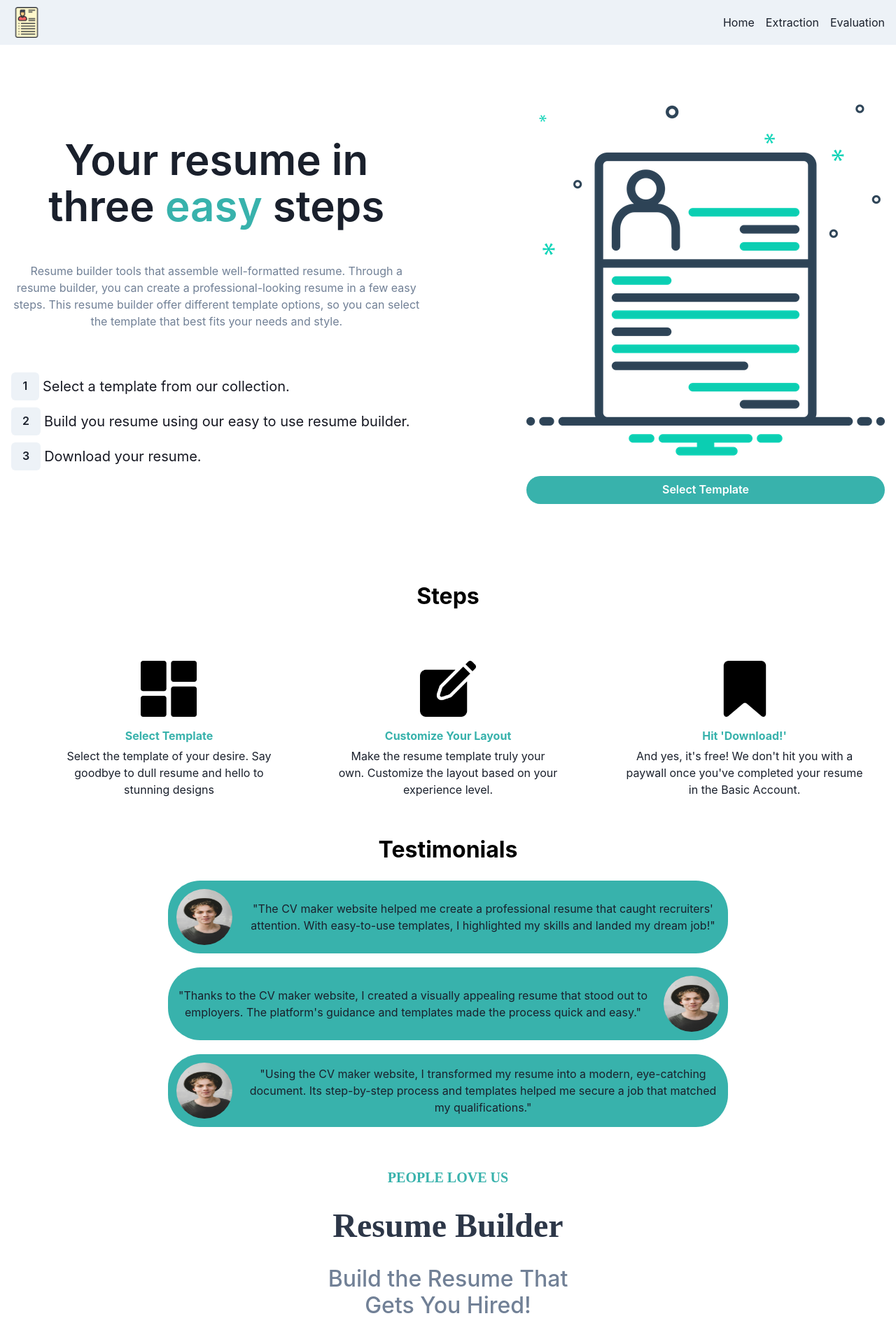
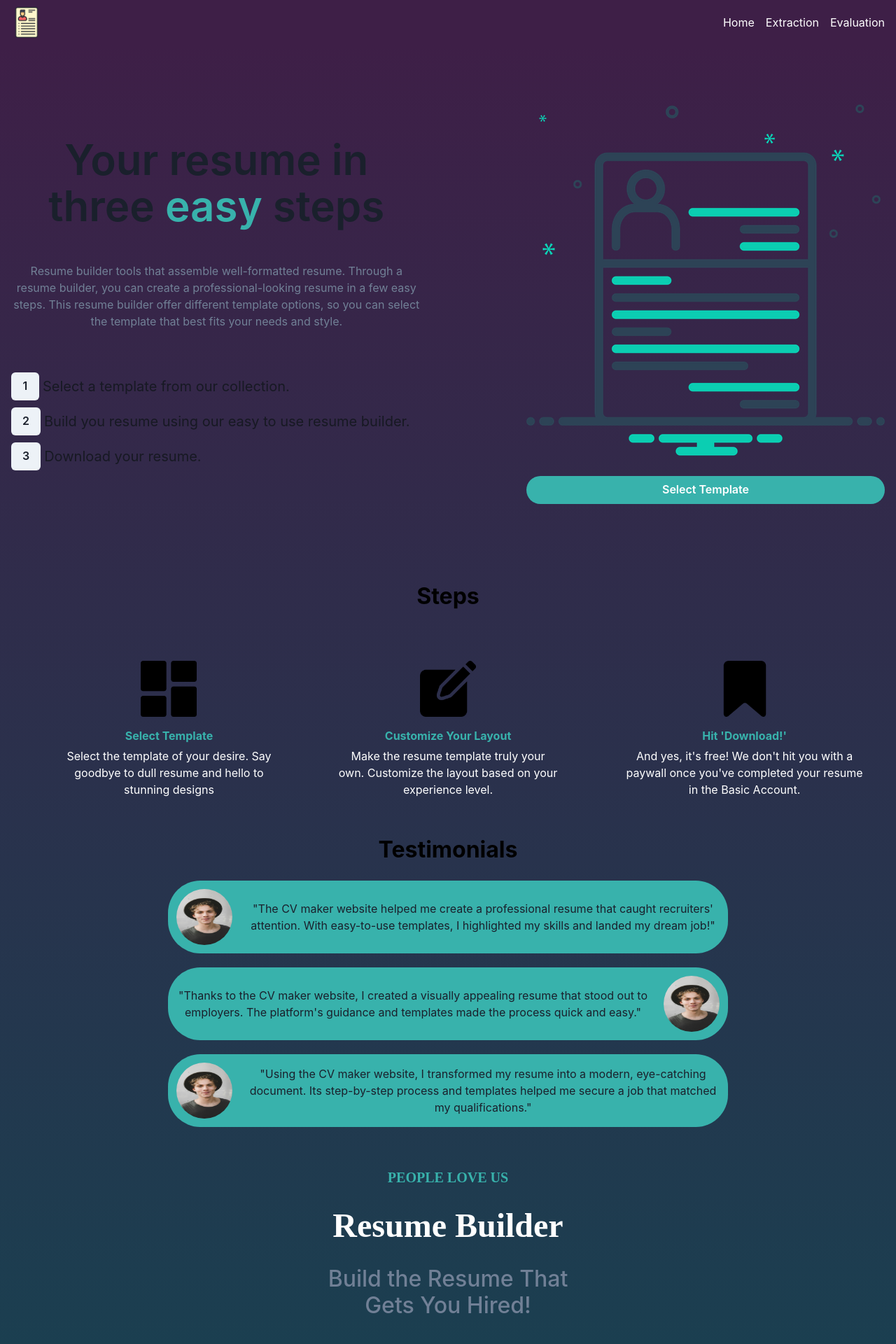
Before and after one commit to IbbyKun/ResumeBuilder, a React (Create React App) app: page /home in a window 1280 px wide. Shown: the top 1920 px of the page at 70% size. Built offline with nearby package versions, Linux system fonts and the light colour scheme.

Commit message:
designUpdate

```diff
--- a/src/App.js
+++ b/src/App.js
@@ -3,7 +3,7 @@ import { Helmet } from 'react-helmet';
 import './App.css';
 import ResumeState from './Context/ResumeState';
 import { Routes, Route } from 'react-router-dom';
-import Home from './Pages/Home/Home';
+import Template from './Pages/Home/Home';
 import Navbar from './Components/Navbar/Navbar';
 import About from './Pages/About/About';
 import Extraction from './Pages/Extraction/extraction';
@@ -13,6 +13,7 @@ import Steps from './Pages/Steps/steps';
 import Testemonials from './Pages/Testemonials/testemonials';
 import Footer from './Components/Footer/Footer';
 import Evaluation from './Pages/Evaluation/evaluation'
+import Main from './MainPage'
 
 function App() {
   return (
@@ -54,10 +55,7 @@ function App() {
             element={
               <>
                 <Navbar />
-                <Home />
-                <Steps />
-                <Testemonials />
-                <About />
+                <Main/>
                 <Footer />
               </>
             }
@@ -69,6 +67,16 @@ function App() {
               <>
                 <Navbar />
                 <Extraction />
+              </>
+            }
+          />
+          <Route
+            exact
+            path="/template"
+            element={
+              <>
+                <Navbar />
+                <Template />
               </>
             }
           />
--- a/src/Components/Footer/Footer.jsx
+++ b/src/Components/Footer/Footer.jsx
@@ -29,7 +29,7 @@ const SocialButton = ({ children, label, href }) => {
 export default function Footer() {
     return (
         <Box
-            bg={useColorModeValue('gray.50', 'gray.900')}
+            bg={'#9B79C6'}
             color={useColorModeValue('gray.700', 'gray.200')}>
             <Container
                 textAlign={'center'}
--- a/src/Components/Intro/Introduction.jsx
+++ b/src/Components/Intro/Introduction.jsx
@@ -1,24 +1,25 @@
-import { Flex, Container, Heading, Stack, Text, Button, Box } from '@chakra-ui/react';
-import './introduction.css';
-import homeLogo from './../../Assets/home-logo.png'
-import { Image } from '@chakra-ui/react'
+import { Flex, Container, Heading, Stack, Text, Button, Box, Image } from '@chakra-ui/react';
 import { useContext } from 'react';
+import { useNavigate } from 'react-router-dom';
+import { Helmet } from 'react-helmet';
 import ResumeContext from '../../Context/ResumeContext';
 import ThemeTemplateData from '../../db/ThemeTemplateData';
-import { Helmet } from 'react-helmet';
+import './introduction.css';
+import homeLogo from './../../Assets/home-logo.png';
 
 export default function Introduction() {
     const { selectBtn, setSelectBtn, setCurrentTheme, showComponent, setShowComponent } = useContext(ResumeContext);
+    const navigate = useNavigate();
 
     const handleSelectTemplate = () => {
-        setSelectBtn(!selectBtn)
-    }
+        setSelectBtn(!selectBtn);
+        navigate('/template'); // Navigate to /template
+    };
 
     const showTheme = (e) => {
-        setShowComponent(!showComponent)
-        setCurrentTheme(e.target.id)
-    }
-
+        setShowComponent(!showComponent);
+        setCurrentTheme(e.target.id);
+    };
 
     return (
         <>
@@ -127,6 +128,5 @@ export default function Introduction() {
                 }
             </Container>
         </>
-
     );
 }
--- a/src/Components/Navbar/Navbar.jsx
+++ b/src/Components/Navbar/Navbar.jsx
@@ -18,8 +18,12 @@ export default function Navbar() {
   const { isOpen, onOpen, onClose } = useDisclosure();
 
   return (
-    <>
-      <Box id="navbar" bg={useColorModeValue('gray.100', 'gray.900')} px={4}>
+    <div
+      style={{
+        background: '#3E1F47',
+      }}
+    >
+      <Box id="navbar" px={4}>
         <Flex h={16} alignItems={'center'} justifyContent={'space-between'}>
           <ReachLink to="/home">
             <Box>
@@ -44,6 +48,7 @@ export default function Navbar() {
                 rounded={'md'}
                 _hover={{ textDecoration: 'none', bg: 'gray.200' }}
                 to={'/home'}
+                style={{ color: 'white' }}
               >
                 Home{' '}
               </ReachLink>
@@ -53,6 +58,7 @@ export default function Navbar() {
                 rounded={'md'}
                 _hover={{ textDecoration: 'none', bg: 'gray.200' }}
                 to={'/about'}
+                style={{ color: 'white' }}
               >
                 {' '}
                 Extraction{' '}
@@ -63,6 +69,7 @@ export default function Navbar() {
                 rounded={'md'}
                 _hover={{ textDecoration: 'none', bg: 'gray.200' }}
                 to={'/evaluation'}
+                style={{ color: 'white' }}
               >
                 {' '}
                 Evaluation{' '}
@@ -78,43 +85,7 @@ export default function Navbar() {
             onClick={isOpen ? onClose : onOpen}
           />
         </Flex>
-
-        {isOpen ? (
-          <Box pb={4} display={{ md: 'none' }}>
-            <Stack as={'nav'} spacing={4}>
-              <ReachLink
-                px={2}
-                py={1}
-                rounded={'md'}
-                _hover={{ textDecoration: 'none', bg: 'gray.200' }}
-                to={'/home'}
-              >
-                Home{' '}
-              </ReachLink>
-              <ReachLink
-                px={2}
-                py={1}
-                rounded={'md'}
-                _hover={{ textDecoration: 'none', bg: 'gray.200' }}
-                to={'/about'}
-              >
-                {' '}
-                Extraction{' '}
-              </ReachLink>
-              <ReachLink
-                px={2}
-                py={1}
-                rounded={'md'}
-                _hover={{ textDecoration: 'none', bg: 'gray.200' }}
-                to={'/evaluation'}
-              >
-                {' '}
-                Evaluation{' '}
-              </ReachLink>
-            </Stack>
-          </Box>
-        ) : null}
       </Box>
-    </>
+    </div>
   );
 }
--- /dev/null
+++ b/src/MainPage.js
@@ -0,0 +1,24 @@
+import React from 'react';
+import Steps from './Pages/Steps/steps';
+import Testemonials from './Pages/Testemonials/testemonials';
+import Introduction from './Components/Intro/Introduction';
+import About from './Pages/About/About';
+
+
+export default function Main() {
+  return (
+    <div
+      className="mainbackground"
+      style={{
+        background: 'linear-gradient(180deg, #3E1F47, #144552)',
+        minHeight: '100vh', // Ensure it covers the full height of the viewport
+        overflowX: 'hidden', // Prevent horizontal overflow
+      }}
+    >
+      <Introduction />
+      <Steps />
+      <Testemonials />
+      <About />
+    </div>
+  );
+}
--- a/src/Pages/About/About.jsx
+++ b/src/Pages/About/About.jsx
@@ -119,7 +119,7 @@ export default function About() {
                         fontSize={48}
                         fontFamily={'Work Sans'}
                         fontWeight={'bold'}
-                        color={useColorModeValue('gray.700', 'gray.50')}>
+                        color={'white'}>
                         Resume Builder
                     </chakra.h1>
                     <chakra.h2
--- a/src/Pages/BuilderArea.css
+++ b/src/Pages/BuilderArea.css
@@ -8,6 +8,7 @@
 #theme-box-border {
     height: fit-content;
     min-width: 50%;
+    background-color: white;
 }
 
 #spinner {
--- a/src/Pages/Home/Home.jsx
+++ b/src/Pages/Home/Home.jsx
@@ -1,34 +1,44 @@
-import { React, useContext } from 'react'
-import Introduction from '../../Components/Intro/Introduction'
+import React, { useContext } from 'react';
+import Introduction from '../../Components/Intro/Introduction';
 import ResumeContext from '../../Context/ResumeContext';
 import BuilderArea from '../BuilderArea';
-import Theme1 from './../../Theme/Theme1/Theme1'
+import Theme1 from '../../Theme/Theme1/Theme1';
 import Theme2 from '../../Theme/Theme2/Theme2';
 import Theme3 from '../../Theme/Theme3/Theme3';
 import ErrorPage from '../Error/ErrorPage';
 
 const Home = () => {
-    const { currentTheme, showComponent, themeData, componentRef } = useContext(ResumeContext);
+  const { currentTheme, showComponent, themeData, componentRef } =
+    useContext(ResumeContext);
 
-    return (
-        <>
-            {
-                !showComponent && <Introduction />
-            }
-            {
-                (showComponent && currentTheme === 'Theme1') && <BuilderArea theme={<Theme1 componentRef={componentRef} themeData={themeData} />} />
-            }
-            {
-                (showComponent && currentTheme === 'Theme2') && <BuilderArea theme={<Theme2 componentRef={componentRef} themeData={themeData} />} />
-            }
-            {
-                (showComponent && currentTheme === 'Theme3') && <BuilderArea theme={<Theme3 componentRef={componentRef} themeData={themeData} />} />
-            }
-            {
-                (showComponent && currentTheme === 'Theme4') && <ErrorPage />
-            }
-        </>
-    )
-}
+  return (
+    <div
+      className="mainbackground"
+      style={{
+        background: 'linear-gradient(180deg, #3E1F47, #144552)',
+        minHeight: '100vh', // Ensure it covers the full height of the viewport
+        overflowX: 'hidden', // Prevent horizontal overflow
+      }}
+    >
+      {!showComponent && <Introduction />}
+      {showComponent && currentTheme === 'Theme1' && (
+        <BuilderArea
+          theme={<Theme1 componentRef={componentRef} themeData={themeData} />}
+        />
+      )}
+      {showComponent && currentTheme === 'Theme2' && (
+        <BuilderArea
+          theme={<Theme2 componentRef={componentRef} themeData={themeData} />}
+        />
+      )}
+      {showComponent && currentTheme === 'Theme3' && (
+        <BuilderArea
+          theme={<Theme3 componentRef={componentRef} themeData={themeData} />}
+        />
+      )}
+      {showComponent && currentTheme === 'Theme4' && <ErrorPage />}
+    </div>
+  );
+};
 
-export default Home
+export default Home;
--- a/src/Pages/Steps/steps.jsx
+++ b/src/Pages/Steps/steps.jsx
@@ -26,11 +26,12 @@ const boldText = {
 
 const regularText = {
   marginTop: '5px',
+  color: 'white',
 };
 
 export default function Steps() {
   return (
-    <div style={{ display: 'flex', flexDirection: 'column', alignItems: 'center', padding: '20px', backgroundColor: 'white' }}>
+    <div style={{ display: 'flex', flexDirection: 'column', alignItems: 'center', padding: '20px' }}>
       <div style={{ fontSize: '32px', fontWeight: 'bold', color: 'black', marginBottom: '20px', textAlign: 'center' }}>Steps</div>
       <br></br>
       <br></br>
--- a/src/Pages/Testemonials/testemonials.jsx
+++ b/src/Pages/Testemonials/testemonials.jsx
@@ -6,7 +6,6 @@ const containerStyle = {
   flexDirection: 'column',
   alignItems: 'center',
   padding: '20px',
-  backgroundColor: 'white',
 };
 
 const headingStyle = {
```
Also changed, not shown: src/Pages/Home/template.jsx (added, +31 -0 lines).
